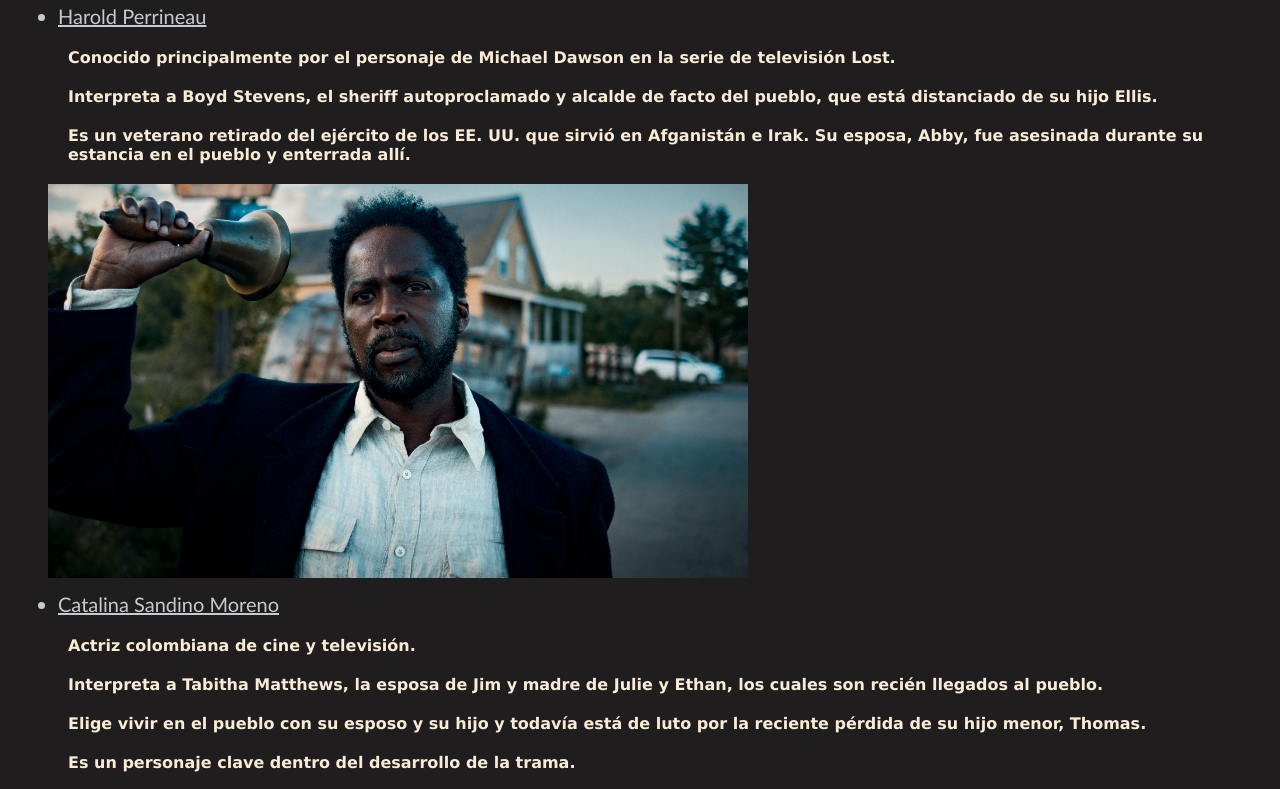
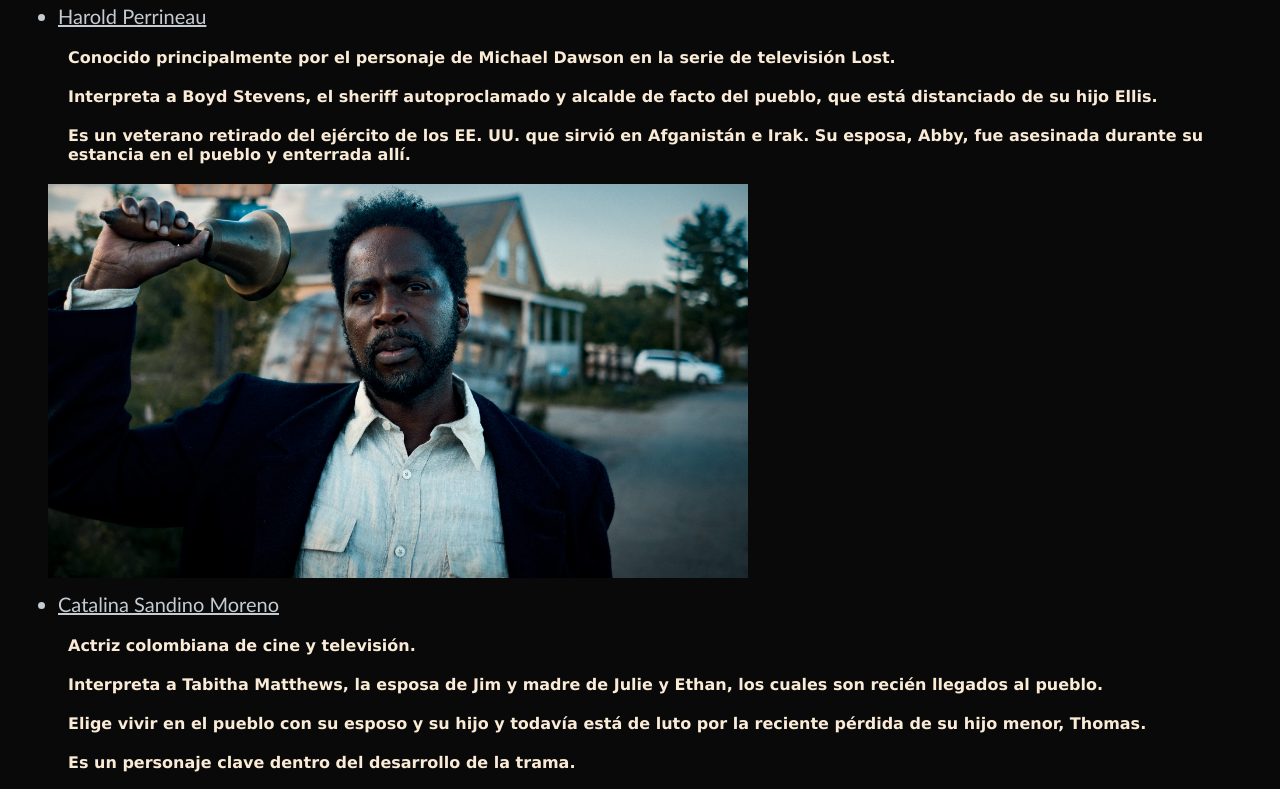
Before and after one commit to Andre2399/SitioWebFROM, a plain HTML site: page pages/elenco.html in a window 1280 px wide. Shown: the part 465-1254 px from the top of the page. Drawn offline with Linux system fonts and the light colour scheme; a web font is replaced by a local one.

Commit message:
cambio color de fondo

```diff
--- a/styles.css/global.css
+++ b/styles.css/global.css
@@ -28,7 +28,7 @@ a{
     color: aliceblue;
 }
 body{
-    background-color: rgb(31, 29, 29);
+    background-color: rgb(10 9 9);
 }
 h2{
     color: rgb(211, 211, 69);
```
